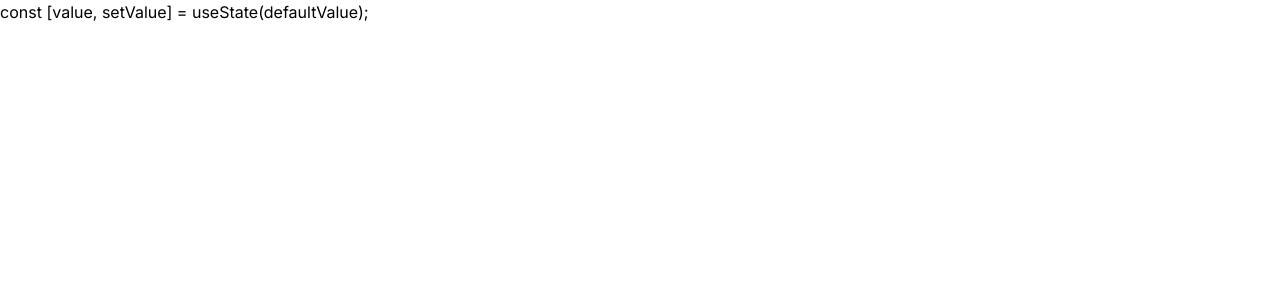
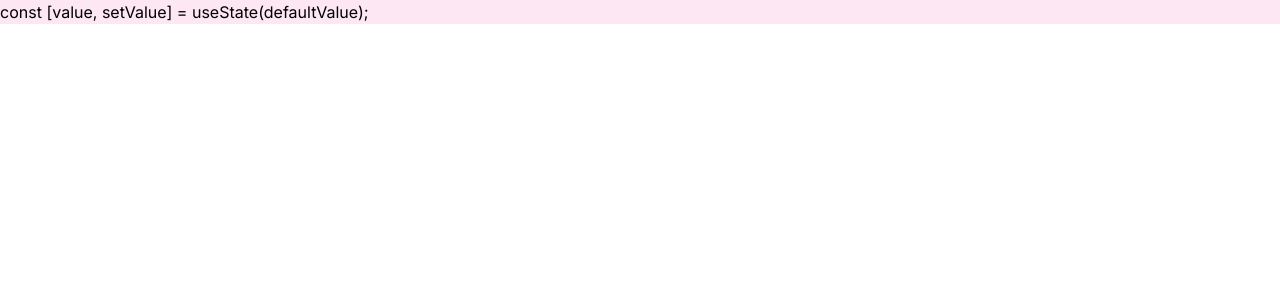
Before and after one commit to Joong-Sunny/codeRacer, a Next.js app: page / in a window 1280 px wide. Shown: the top 300 px of the page. Built offline with nearby package versions, Linux system fonts and the light colour scheme.

Commit message:
✨blinking cursor injected via custom cursor hook

```diff
--- /dev/null
+++ b/src/components/Cursor.tsx
@@ -0,0 +1,14 @@
+export default function Cursor({ position }: { position: { top: number; left: number } }) {
+  return (
+    <span
+      className="cursor-character animate-blink"
+      style={{
+        position: 'absolute',
+        top: position.top,
+        left: position.left,
+      }}
+    >
+      |
+    </span>
+  );
+}
--- a/src/components/Sentence.tsx
+++ b/src/components/Sentence.tsx
@@ -1,19 +1,43 @@
 'use client';
 
 import Character from '@components/Character';
+import useCursor from '@hooks/use-cursor';
+import Cursor from '@components/Cursor';
+import { useRef } from 'react';
+import ReactDOM from 'react-dom';
 
-interface WordProps {
+interface SentenceProps {
   text: string;
   userInputText: string;
 }
 
-export default function Sentence({ text, userInputText }: WordProps) {
+export default function Sentence({ text, userInputText }: SentenceProps) {
+  const containerRef = useRef<HTMLDivElement>(null);
+  const cursorPosition = useCursor(containerRef, userInputText.length);
+
   return (
-    <div>
-      {text.split('').map((char, index) => {
-        const userInputCharacter = index < userInputText.length ? userInputText[index] : undefined;
-        return <Character key={index} character={char} userInputCharacter={userInputCharacter} />;
-      })}
-    </div>
+    <>
+      <div className="bg-pink-100" ref={containerRef}>
+        {text.split('\n').map((line, lineIndex) => (
+          <span key={lineIndex}>
+            {line.split('').map((char, charIndex) => {
+              const overallIndex = text.split('\n').slice(0, lineIndex).join('\n').length + charIndex;
+              const userInputCharacter = overallIndex < userInputText.length ? userInputText[overallIndex] : undefined;
+
+              return (
+                <Character
+                  key={charIndex}
+                  character={char}
+                  userInputCharacter={userInputCharacter}
+                  overAllIndex={overallIndex}
+                />
+              );
+            })}
+            {lineIndex < text.split('\n').length - 1 && <br />}
+          </span>
+        ))}
+      </div>
+      {cursorPosition && ReactDOM.createPortal(<Cursor position={cursorPosition} />, document.body)}
+    </>
   );
 }
--- /dev/null
+++ b/src/hooks/use-cursor.ts
@@ -0,0 +1,17 @@
+import React, { useEffect, useState } from 'react';
+
+export default function useCursor(ref: React.RefObject<HTMLElement>, userInputLength: number) {
+  const [cursorPosition, setCursorPosition] = useState<{ top: number; left: number } | null>(null);
+
+  useEffect(() => {
+    if (ref.current) {
+      const charElement = ref.current.querySelector(`[data-index="${userInputLength}"]`);
+      if (charElement) {
+        const rect = charElement.getBoundingClientRect();
+        setCursorPosition({ top: rect.top, left: rect.left });
+      }
+    }
+  }, [ref, userInputLength]);
+
+  return cursorPosition;
+}
--- a/tailwind.config.js
+++ b/tailwind.config.js
@@ -11,6 +11,15 @@ module.exports = {
         'gradient-radial': 'radial-gradient(var(--tw-gradient-stops))',
         'gradient-conic': 'conic-gradient(from 180deg at 50% 50%, var(--tw-gradient-stops))',
       },
+      keyframes: {
+        blink: {
+          '0%, 100%': { opacity: 1 },
+          '50%': { opacity: 0 },
+        },
+      },
+      animation: {
+        blink: 'blink 1s infinite',
+      },
     },
   },
   plugins: [],
--- a/tsconfig.json
+++ b/tsconfig.json
@@ -24,6 +24,7 @@
       "@components/*": ["./src/components/*"],
       "@pages/*": ["./src/pages/*"],
       "@styles/*": ["./src/styles/*"],
+      "@hooks/*": ["./src/hooks/*"]
     }
   },
   "include": ["next-env.d.ts", "**/*.ts", "**/*.tsx", ".next/types/**/*.ts"],
```
